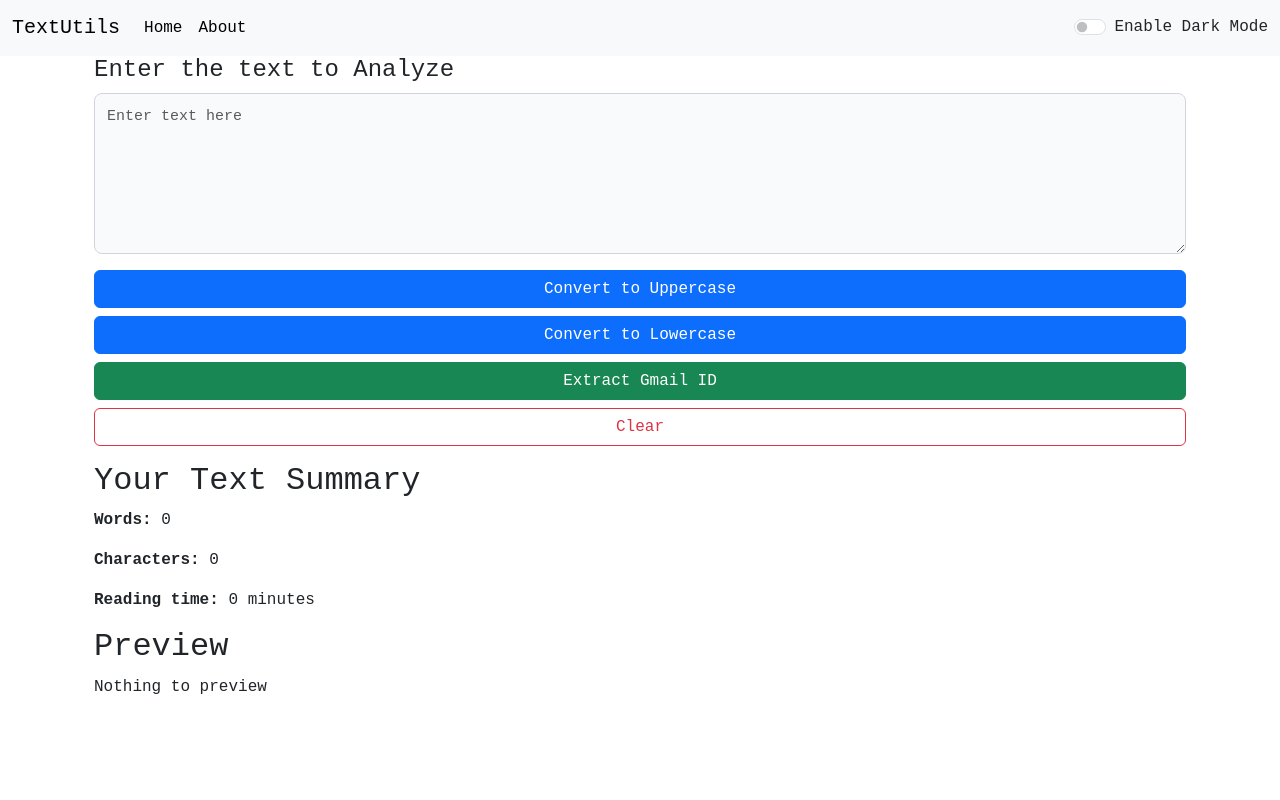
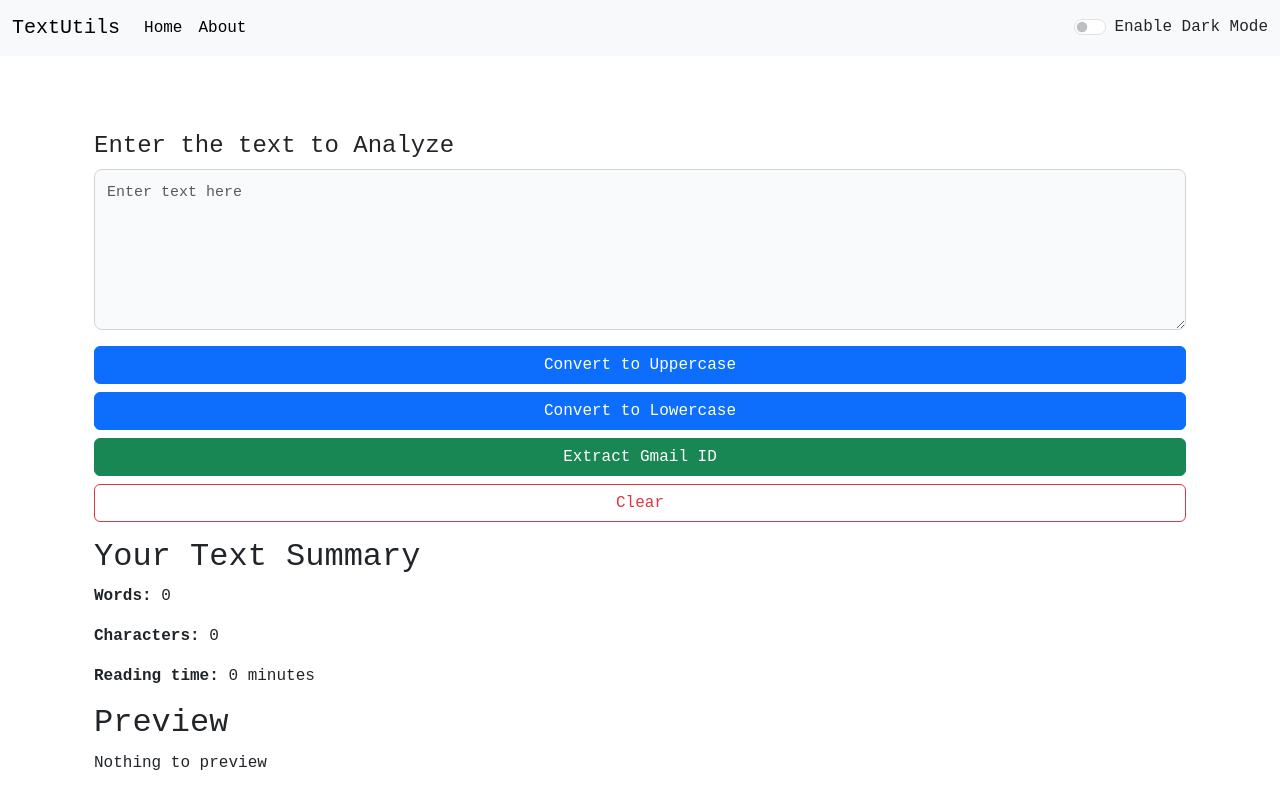
Before and after one commit to MohmmedFurqaan/Text_Utils_React, a React (Create React App) app: page / in a window 1280 px wide. Built offline with nearby package versions, Linux system fonts and the light colour scheme.

Commit message:
(IMPROVED) alerts are improved (IMPROVED) dark mode is improved in About.js

```diff
--- a/src/components/About.js
+++ b/src/components/About.js
@@ -3,7 +3,7 @@
 export default function About({ mode }) {
   const myStyle = {
     color: mode === "dark" ? "white" : "black",
-    backgroundColor: mode === "dark" ? "#212529" : "white",
+    backgroundColor: mode === "dark" ? "rgb(17 18 20)" : "white",
   };
 
   return (
--- a/src/components/Alert.js
+++ b/src/components/Alert.js
@@ -2,9 +2,12 @@ import React from 'react'
 
 function Alert(props) {
   return (
-    props.alert && <div className={`alert alert-${props.alert.type} alert-dismissible fade show`} role="alert">
+    <div style={{height : '76px'}}>
+      {props.alert && <div className={`alert alert-${props.alert.type} alert-dismissible fade show`} role="alert">
         <strong>{props.alert.type}</strong> {props.alert.msg}
+      </div>}
     </div>
+
   )
 }
 
```
